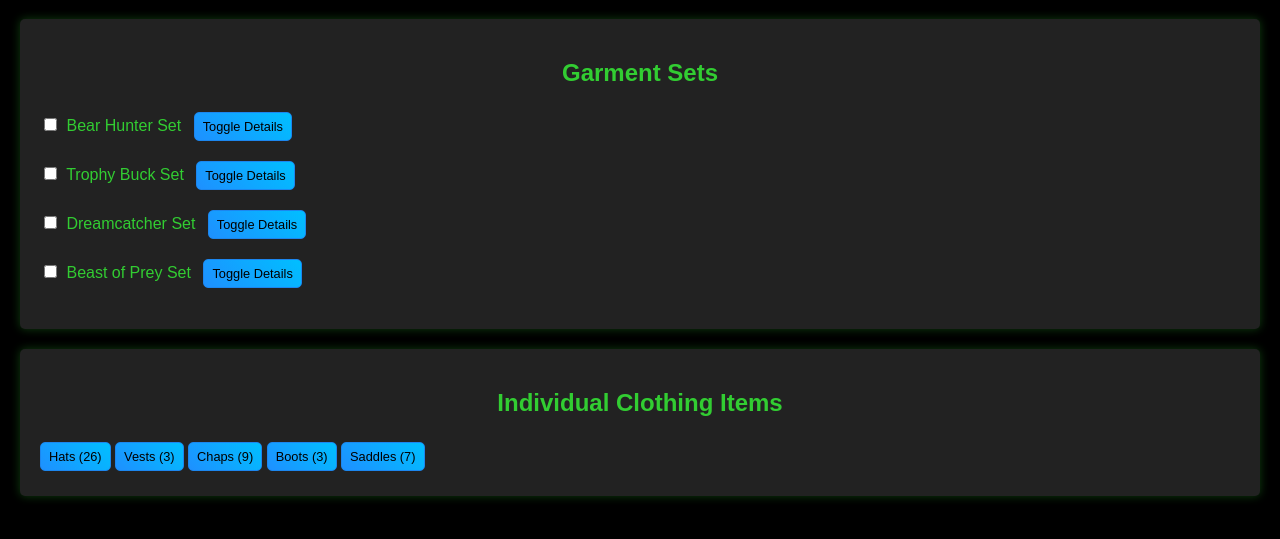
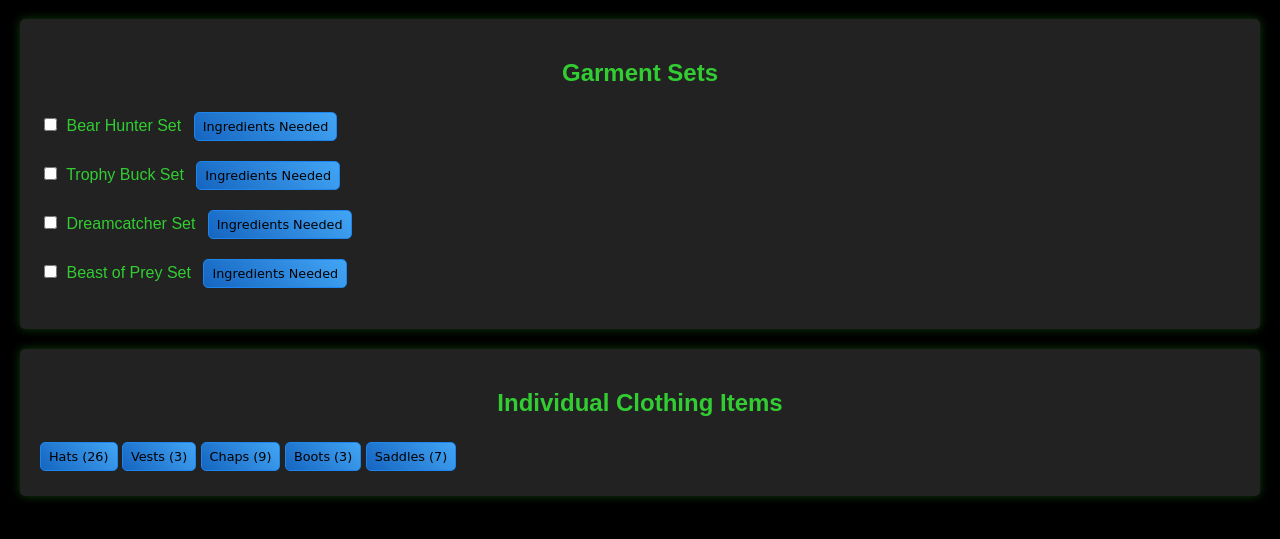
Before and after one commit to cruchert/RDR2TrapperGarments, a plain HTML site: page index.html in a window 1280 px wide. Shown: the part 61-600 px from the top of the page. Drawn offline with Linux system fonts and the light colour scheme; a web font is replaced by a local one.

Commit message:
Add files via upload
Button Text:
Each button that toggles a details panel now reads "Ingredients Needed" instead of "Toggle Details."

Font Style:
The buttons use the "Salsa" font as imported from Google Fonts.

Pronounced Blue Gradient:
The button background is set to a blue gradient using linear-gradient(45deg, #1565C0, #42A5F5), and the button text is set to black.

Checkbox & Strikethrough:
The text within labels will display a strikethrough once the associated checkbox is checked.

```diff
--- a/index.html
+++ b/index.html
@@ -5,6 +5,8 @@
   <!-- Mobile optimization -->
   <meta name="viewport" content="width=device-width, initial-scale=1.0">
   <title>RDR2 Trapper Tracker</title>
+  <!-- Import Salsa font from Google Fonts -->
+  <link href="https://fonts.googleapis.com/css2?family=Salsa&display=swap" rel="stylesheet">
   <style>
     :root {
       /* Overall Colors */
@@ -15,13 +17,12 @@
       --section-bg: #222;            /* dark grey section background */
       --section-shadow: rgba(50, 205, 50, 0.3);  /* greenish shadow */
 
-      /* Blue Gradient Buttons with Black Text */
-      --button-bg: linear-gradient(45deg, #1E90FF, #00BFFF);
-      --button-text: #000;        /* now black text on buttons */
+      /* Pronounced Blue Gradient Buttons with Black Text */
+      --button-bg: linear-gradient(45deg, #1565C0, #42A5F5);
+      --button-text: #000;        /* black text on buttons */
       --button-border: #1C86EE;      /* dark blue border */
     }
 
-    /* Body styles */
     body {
       font-family: Arial, sans-serif;
       margin: 20px;
@@ -68,11 +69,12 @@
       text-decoration: line-through;
     }
 
-    /* Smaller Blue gradient toggle buttons with black text */
+    /* Smaller Pronounced Blue Gradient Toggle Buttons with black text and Salsa font */
     .toggle-button {
       display: inline-block;
       background: var(--button-bg);
       color: var(--button-text);
+      font-family: 'Salsa', cursive;
       border: 1px solid var(--button-border);
       border-radius: 5px;
       padding: 6px 8px;
@@ -130,7 +132,7 @@
           <input type="checkbox">
           <span>Bear Hunter Set</span>
         </label>
-        <button class="toggle-button" onclick="toggleElement('set_bear_hunter')">Toggle Details</button>
+        <button class="toggle-button" onclick="toggleElement('set_bear_hunter')">Ingredients Needed</button>
         <div id="set_bear_hunter" class="hidden details">
           <ul>
             <li>
@@ -167,7 +169,7 @@
           <input type="checkbox">
           <span>Trophy Buck Set</span>
         </label>
-        <button class="toggle-button" onclick="toggleElement('set_trophy_buck')">Toggle Details</button>
+        <button class="toggle-button" onclick="toggleElement('set_trophy_buck')">Ingredients Needed</button>
         <div id="set_trophy_buck" class="hidden details">
           <ul>
             <li>
@@ -204,7 +206,7 @@
           <input type="checkbox">
           <span>Dreamcatcher Set</span>
         </label>
-        <button class="toggle-button" onclick="toggleElement('set_dreamcatcher')">Toggle Details</button>
+        <button class="toggle-button" onclick="toggleElement('set_dreamcatcher')">Ingredients Needed</button>
         <div id="set_dreamcatcher" class="hidden details">
           <ul>
             <li>
@@ -247,7 +249,7 @@
           <input type="checkbox">
           <span>Beast of Prey Set</span>
         </label>
-        <button class="toggle-button" onclick="toggleElement('set_beast_prey')">Toggle Details</button>
+        <button class="toggle-button" onclick="toggleElement('set_beast_prey')">Ingredients Needed</button>
         <div id="set_beast_prey" class="hidden details">
           <ul>
             <li>
@@ -302,7 +304,7 @@
             <input type="checkbox">
             <span>Badger Mountain Hat</span>
           </label>
-          <button class="toggle-button" onclick="toggleElement('hat_badger')">Toggle Details</button>
+          <button class="toggle-button" onclick="toggleElement('hat_badger')">Ingredients Needed</button>
           <div id="hat_badger" class="hidden details">
             <ul>
               <li>
@@ -320,7 +322,7 @@
             <input type="checkbox">
             <span>Beaver Mountain Hat</span>
           </label>
-          <button class="toggle-button" onclick="toggleElement('hat_beaver')">Toggle Details</button>
+          <button class="toggle-button" onclick="toggleElement('hat_beaver')">Ingredients Needed</button>
           <div id="hat_beaver" class="hidden details">
             <ul>
               <li>
@@ -333,6 +335,7 @@
           </div>
         </li>
         <!-- ... Repeat similar structure for other hats ... -->
+
       </ul>
     </div>
 
@@ -345,7 +348,7 @@
             <input type="checkbox">
             <span>Rugged Wrangler Vest</span>
           </label>
-          <button class="toggle-button" onclick="toggleElement('vest_rugged')">Toggle Details</button>
+          <button class="toggle-button" onclick="toggleElement('vest_rugged')">Ingredients Needed</button>
           <div id="vest_rugged" class="hidden details">
             <ul>
               <li>
@@ -370,7 +373,7 @@
             <input type="checkbox">
             <span>Bear Batwing Chaps</span>
           </label>
-          <button class="toggle-button" onclick="toggleElement('chaps_bear_batwing')">Toggle Details</button>
+          <button class="toggle-button" onclick="toggleElement('chaps_bear_batwing')">Ingredients Needed</button>
           <div id="chaps_bear_batwing" class="hidden details">
             <ul>
               <li>
@@ -382,7 +385,7 @@
             </ul>
           </div>
         </li>
-        <!-- ... Other chaps items follow the same structure ... -->
+        <!-- ... Other chaps items follow similar structure ... -->
       </ul>
     </div>
 
@@ -395,7 +398,7 @@
             <input type="checkbox">
             <span>Javelina Moccasins</span>
           </label>
-          <button class="toggle-button" onclick="toggleElement('boots_javelina')">Toggle Details</button>
+          <button class="toggle-button" onclick="toggleElement('boots_javelina')">Ingredients Needed</button>
           <div id="boots_javelina" class="hidden details">
             <ul>
               <li>
@@ -420,7 +423,7 @@
             <input type="checkbox">
             <span>Rattlesnake Vaquero Saddle</span>
           </label>
-          <button class="toggle-button" onclick="toggleElement('saddle_rattlesnake')">Toggle Details</button>
+          <button class="toggle-button" onclick="toggleElement('saddle_rattlesnake')">Ingredients Needed</button>
           <div id="saddle_rattlesnake" class="hidden details">
             <ul>
               <li>
```
